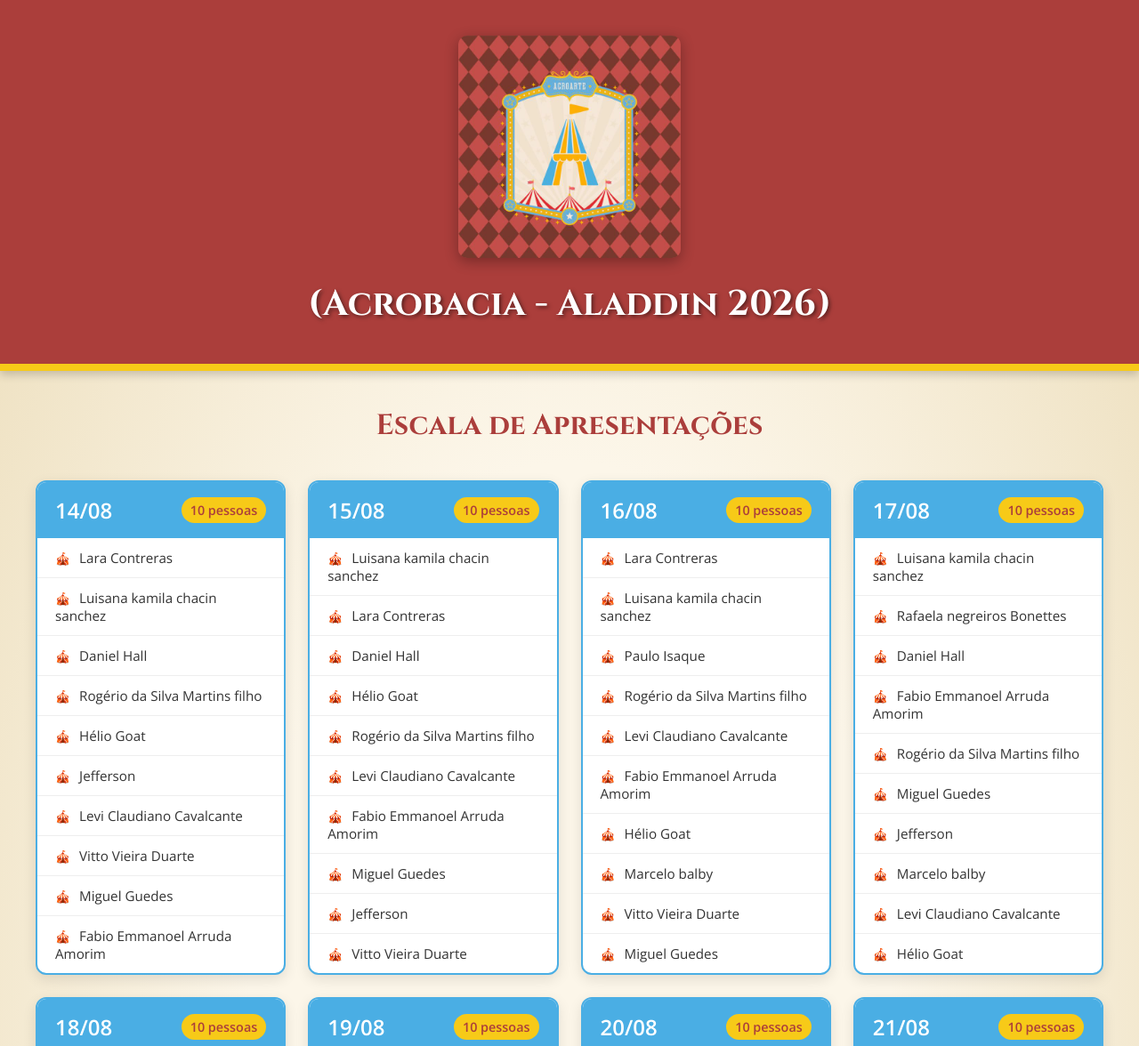
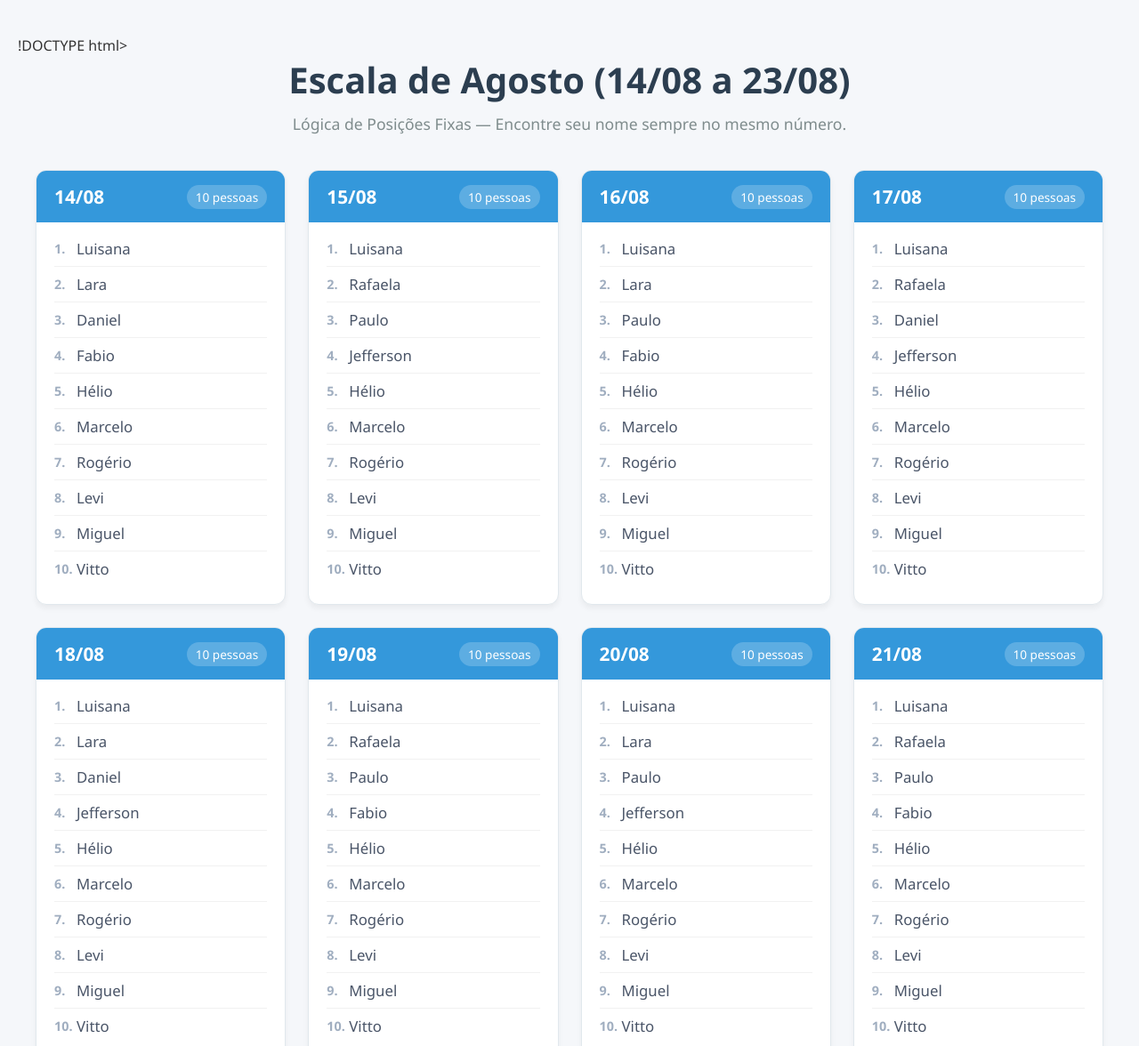
Before and after one commit to viniciussqr/acrobacia-aladdin, a plain HTML site: page index.html in a window 1280 px wide. Shown: the top 1176 px of the page at 89% size. Drawn offline with nearby package versions, Linux system fonts and the light colour scheme.

Commit message:
Update index.html

```diff
--- a/index.html
+++ b/index.html
@@ -1,90 +1,67 @@
-<!DOCTYPE html>
+!DOCTYPE html>
 <html lang="pt-BR">
 <head>
     <meta charset="UTF-8">
     <meta name="viewport" content="width=device-width, initial-scale=1.0">
-    <title>(Acrobacia - Aladdin 2026)</title>
-    <!-- Fonte do Google para dar um toque elegante e temático -->
-    <link href="https://fonts.googleapis.com/css2?family=Cinzel:wght@700&family=Open+Sans:wght@400;600&display=swap" rel="stylesheet">
-
+    <title>Escala de Trabalho - Agosto</title>
     <style>
-        :root {
-            --red-circus: #ab3e3b;
-            --blue-circus: #4aaee4;
-            --yellow-circus: #f7ca18;
-            --bg-color: #fcf6e9;
-            --text-dark: #333;
+        * {
+            margin: 0;
+            padding: 0;
+            box-sizing: border-box;
+            font-family: 'Segoe UI', Tahoma, Geneva, Verdana, sans-serif;
         }
 
         body {
-            font-family: 'Open Sans', sans-serif;
-            background-color: var(--bg-color);
-            background-image: radial-gradient(var(--bg-color) 40%, #ebdcb8 100%);
-            color: var(--text-dark);
-            margin: 0;
-            padding: 0;
-        }
-
-        header {
-            text-align: center;
+            background-color: #f5f7fa;
+            color: #333;
             padding: 40px 20px;
-            background-color: var(--red-circus);
-            border-bottom: 8px solid var(--yellow-circus);
-            box-shadow: 0 4px 10px rgba(0,0,0,0.2);
-        }
-
-        .logo-img {
-            max-width: 250px;
-            border-radius: 10px;
-            box-shadow: 0 4px 15px rgba(0,0,0,0.3);
-            margin-bottom: 20px;
-        }
-
-        h1 {
-            font-family: 'Cinzel', serif;
-            color: #fff;
-            margin: 0;
-            font-size: 2.5em;
-            text-shadow: 2px 2px 4px rgba(0,0,0,0.5);
         }
 
         .container {
             max-width: 1200px;
-            margin: 40px auto;
-            padding: 0 20px;
+            margin: 0 auto;
         }
 
-        .section-title {
+        .header {
             text-align: center;
-            font-family: 'Cinzel', serif;
-            color: var(--red-circus);
-            font-size: 2em;
             margin-bottom: 40px;
+        }
+
+        .header h1 {
+            color: #2c3e50;
+            font-size: 2.5rem;
+            margin-bottom: 10px;
+        }
+
+        .header p {
+            color: #7f8c8d;
+            font-size: 1.1rem;
         }
 
         .schedule-grid {
             display: grid;
-            grid-template-columns: repeat(auto-fit, minmax(280px, 1fr));
+            grid-template-columns: repeat(auto-fill, minmax(280px, 1fr));
             gap: 25px;
         }
 
         .card {
-            background-color: #fff;
+            background: #ffffff;
             border-radius: 12px;
+            box-shadow: 0 4px 6px rgba(0, 0, 0, 0.05);
             overflow: hidden;
-            box-shadow: 0 5px 15px rgba(0,0,0,0.1);
-            border: 2px solid var(--blue-circus);
-            transition: transform 0.3s ease;
+            border: 1px solid #e1e8ed;
+            transition: transform 0.2s ease, box-shadow 0.2s ease;
         }
 
         .card:hover {
             transform: translateY(-5px);
-            box-shadow: 0 8px 25px rgba(0,0,0,0.15);
+            box-shadow: 0 8px 15px rgba(0, 0, 0, 0.1);
         }
 
         .card-header {
-            background-color: var(--blue-circus);
-            color: #fff;
+            background: #3498db;
+            color: white;
             padding: 15px 20px;
             display: flex;
             justify-content: space-between;
@@ -92,169 +69,280 @@
         }
 
         .card-header h3 {
-            margin: 0;
-            font-size: 1.5em;
+            font-size: 1.3rem;
+            font-weight: 600;
         }
 
         .badge {
-            background-color: var(--yellow-circus);
-            color: var(--red-circus);
-            padding: 5px 10px;
+            background: rgba(255, 255, 255, 0.2);
+            padding: 4px 10px;
             border-radius: 20px;
-            font-size: 0.9em;
-            font-weight: bold;
+            font-size: 0.85rem;
+            font-weight: 500;
         }
 
         .person-list {
             list-style: none;
-            padding: 0;
-            margin: 0;
+            padding: 10px 20px 20px;
         }
 
         .person-list li {
-            padding: 12px 20px;
-            border-bottom: 1px solid #eee;
-            font-size: 0.95em;
+            padding: 8px 0;
+            border-bottom: 1px solid #f1f1f1;
+            font-size: 1.05rem;
+            color: #4a5568;
+            display: flex;
+            align-items: center;
         }
 
         .person-list li:last-child {
             border-bottom: none;
         }
 
-        .person-list li:before {
-            content: "🎪";
-            margin-right: 10px;
-            font-size: 0.9em;
+        /* Marcadores numéricos sutis para a pessoa saber a sua posição fixa */
+        .person-list {
+            counter-reset: my-awesome-counter;
         }
 
-        footer {
-            text-align: center;
-            padding: 20px;
-            background-color: #333;
-            color: #fff;
-            margin-top: 50px;
-            font-size: 0.9em;
+        .person-list li::before {
+            counter-increment: my-awesome-counter;
+            content: counter(my-awesome-counter) ". ";
+            color: #a0aec0;
+            font-weight: 600;
+            font-size: 0.9rem;
+            width: 25px;
+            display: inline-block;
+        }
+
+        .revezamento {
+            color: #e67e22; /* Destaque sutil para as duplas que revezam a mesma posição */
+            font-weight: 500;
+        }
+
+        .fixo {
+            color: #2980b9; /* Cor base para quem tem posição estática os 10 dias */
+        }
+
+        @media (max-width: 768px) {
+            .header h1 {
+                font-size: 2rem;
+            }
+            .schedule-grid {
+                grid-template-columns: 1fr;
+            }
         }
     </style>
 </head>
 <body>
 
-    <header>
-        <img src="file.jpeg" alt="Logo Acroarte" class="logo-img">
-        <h1>(Acrobacia - Aladdin 2026)</h1>
-    </header>
-
 <div class="container">
-        <h2 class="section-title">Escala de Apresentações</h2>
+    <div class="header">
+        <h1>Escala de Agosto (14/08 a 23/08)</h1>
+        <p>Lógica de Posições Fixas — Encontre seu nome sempre no mesmo número.</p>
+    </div>
 
     <div class="schedule-grid">
-
+        <!-- Dia 14 -->
         <div class="card">
             <div class="card-header">
                 <h3>14/08</h3>
                 <span class="badge">10 pessoas</span>
             </div>
             <ul class="person-list">
-                    <li>Lara Contreras</li><li>Luisana kamila chacin sanchez</li><li>Daniel Hall</li><li>Rogério da Silva Martins filho</li><li>Hélio Goat</li><li>Jefferson</li><li>Levi Claudiano Cavalcante</li><li>Vitto Vieira Duarte</li><li>Miguel Guedes</li><li>Fabio Emmanoel Arruda Amorim</li>
+                <li class="fixo">Luisana</li>
+                <li class="revezamento">Lara</li>
+                <li class="revezamento">Daniel</li>
+                <li class="revezamento">Fabio</li>
+                <li class="fixo">Hélio</li>
+                <li class="fixo">Marcelo</li>
+                <li class="fixo">Rogério</li>
+                <li class="fixo">Levi</li>
+                <li class="fixo">Miguel</li>
+                <li class="fixo">Vitto</li>
             </ul>
         </div>
 
+        <!-- Dia 15 -->
         <div class="card">
             <div class="card-header">
                 <h3>15/08</h3>
                 <span class="badge">10 pessoas</span>
             </div>
             <ul class="person-list">
-                    <li>Luisana kamila chacin sanchez</li><li>Lara Contreras</li><li>Daniel Hall</li><li>Hélio Goat</li><li>Rogério da Silva Martins filho</li><li>Levi Claudiano Cavalcante</li><li>Fabio Emmanoel Arruda Amorim</li><li>Miguel Guedes</li><li>Jefferson</li><li>Vitto Vieira Duarte</li>
+                <li class="fixo">Luisana</li>
+                <li class="revezamento">Rafaela</li>
+                <li class="revezamento">Paulo</li>
+                <li class="revezamento">Jefferson</li>
+                <li class="fixo">Hélio</li>
+                <li class="fixo">Marcelo</li>
+                <li class="fixo">Rogério</li>
+                <li class="fixo">Levi</li>
+                <li class="fixo">Miguel</li>
+                <li class="fixo">Vitto</li>
             </ul>
         </div>
 
+        <!-- Dia 16 -->
         <div class="card">
             <div class="card-header">
                 <h3>16/08</h3>
                 <span class="badge">10 pessoas</span>
             </div>
             <ul class="person-list">
-                    <li>Lara Contreras</li><li>Luisana kamila chacin sanchez</li><li>Paulo Isaque</li><li>Rogério da Silva Martins filho</li><li>Levi Claudiano Cavalcante</li><li>Fabio Emmanoel Arruda Amorim</li><li>Hélio Goat</li><li>Marcelo balby</li><li>Vitto Vieira Duarte</li><li>Miguel Guedes</li>
+                <li class="fixo">Luisana</li>
+                <li class="revezamento">Lara</li>
+                <li class="revezamento">Paulo</li>
+                <li class="revezamento">Fabio</li>
+                <li class="fixo">Hélio</li>
+                <li class="fixo">Marcelo</li>
+                <li class="fixo">Rogério</li>
+                <li class="fixo">Levi</li>
+                <li class="fixo">Miguel</li>
+                <li class="fixo">Vitto</li>
             </ul>
         </div>
 
+        <!-- Dia 17 -->
         <div class="card">
             <div class="card-header">
                 <h3>17/08</h3>
                 <span class="badge">10 pessoas</span>
             </div>
             <ul class="person-list">
-                    <li>Luisana kamila chacin sanchez</li><li>Rafaela negreiros Bonettes</li><li>Daniel Hall</li><li>Fabio Emmanoel Arruda Amorim</li><li>Rogério da Silva Martins filho</li><li>Miguel Guedes</li><li>Jefferson</li><li>Marcelo balby</li><li>Levi Claudiano Cavalcante</li><li>Hélio Goat</li>
+                <li class="fixo">Luisana</li>
+                <li class="revezamento">Rafaela</li>
+                <li class="revezamento">Daniel</li>
+                <li class="revezamento">Jefferson</li>
+                <li class="fixo">Hélio</li>
+                <li class="fixo">Marcelo</li>
+                <li class="fixo">Rogério</li>
+                <li class="fixo">Levi</li>
+                <li class="fixo">Miguel</li>
+                <li class="fixo">Vitto</li>
             </ul>
         </div>
 
+        <!-- Dia 18 -->
         <div class="card">
             <div class="card-header">
                 <h3>18/08</h3>
                 <span class="badge">10 pessoas</span>
             </div>
             <ul class="person-list">
-                    <li>Lara Contreras</li><li>Luisana kamila chacin sanchez</li><li>Daniel Hall</li><li>Vitto Vieira Duarte</li><li>Hélio Goat</li><li>Miguel Guedes</li><li>Marcelo balby</li><li>Levi Claudiano Cavalcante</li><li>Jefferson</li><li>Rogério da Silva Martins filho</li>
+                <li class="fixo">Luisana</li>
+                <li class="revezamento">Lara</li>
+                <li class="revezamento">Daniel</li>
+                <li class="revezamento">Jefferson</li>
+                <li class="fixo">Hélio</li>
+                <li class="fixo">Marcelo</li>
+                <li class="fixo">Rogério</li>
+                <li class="fixo">Levi</li>
+                <li class="fixo">Miguel</li>
+                <li class="fixo">Vitto</li>
             </ul>
         </div>
 
+        <!-- Dia 19 -->
         <div class="card">
             <div class="card-header">
                 <h3>19/08</h3>
                 <span class="badge">10 pessoas</span>
             </div>
             <ul class="person-list">
-                    <li>Rafaela negreiros Bonettes</li><li>Luisana kamila chacin sanchez</li><li>Paulo Isaque</li><li>Vitto Vieira Duarte</li><li>Levi Claudiano Cavalcante</li><li>Miguel Guedes</li><li>Marcelo balby</li><li>Rogério da Silva Martins filho</li><li>Hélio Goat</li><li>Fabio Emmanoel Arruda Amorim</li>
+                <li class="fixo">Luisana</li>
+                <li class="revezamento">Rafaela</li>
+                <li class="revezamento">Paulo</li>
+                <li class="revezamento">Fabio</li>
+                <li class="fixo">Hélio</li>
+                <li class="fixo">Marcelo</li>
+                <li class="fixo">Rogério</li>
+                <li class="fixo">Levi</li>
+                <li class="fixo">Miguel</li>
+                <li class="fixo">Vitto</li>
             </ul>
         </div>
 
+        <!-- Dia 20 -->
         <div class="card">
             <div class="card-header">
                 <h3>20/08</h3>
                 <span class="badge">10 pessoas</span>
             </div>
             <ul class="person-list">
-                    <li>Luisana kamila chacin sanchez</li><li>Rafaela negreiros Bonettes</li><li>Paulo Isaque</li><li>Rogério da Silva Martins filho</li><li>Jefferson</li><li>Vitto Vieira Duarte</li><li>Marcelo balby</li><li>Hélio Goat</li><li>Levi Claudiano Cavalcante</li><li>Miguel Guedes</li>
+                <li class="fixo">Luisana</li>
+                <li class="revezamento">Lara</li>
+                <li class="revezamento">Paulo</li>
+                <li class="revezamento">Jefferson</li>
+                <li class="fixo">Hélio</li>
+                <li class="fixo">Marcelo</li>
+                <li class="fixo">Rogério</li>
+                <li class="fixo">Levi</li>
+                <li class="fixo">Miguel</li>
+                <li class="fixo">Vitto</li>
             </ul>
         </div>
 
+        <!-- Dia 21 -->
         <div class="card">
             <div class="card-header">
                 <h3>21/08</h3>
                 <span class="badge">10 pessoas</span>
             </div>
             <ul class="person-list">
-                    <li>Rafaela negreiros Bonettes</li><li>Luisana kamila chacin sanchez</li><li>Paulo Isaque</li><li>Marcelo balby</li><li>Vitto Vieira Duarte</li><li>Rogério da Silva Martins filho</li><li>Hélio Goat</li><li>Fabio Emmanoel Arruda Amorim</li><li>Levi Claudiano Cavalcante</li><li>Miguel Guedes</li>
+                <li class="fixo">Luisana</li>
+                <li class="revezamento">Rafaela</li>
+                <li class="revezamento">Paulo</li>
+                <li class="revezamento">Fabio</li>
+                <li class="fixo">Hélio</li>
+                <li class="fixo">Marcelo</li>
+                <li class="fixo">Rogério</li>
+                <li class="fixo">Levi</li>
+                <li class="fixo">Miguel</li>
+                <li class="fixo">Vitto</li>
             </ul>
         </div>
 
+        <!-- Dia 22 -->
         <div class="card">
             <div class="card-header">
                 <h3>22/08</h3>
                 <span class="badge">10 pessoas</span>
             </div>
             <ul class="person-list">
-                    <li>Luisana kamila chacin sanchez</li><li>Rafaela negreiros Bonettes</li><li>Paulo Isaque</li><li>Levi Claudiano Cavalcante</li><li>Jefferson</li><li>Marcelo balby</li><li>Miguel Guedes</li><li>Vitto Vieira Duarte</li><li>Hélio Goat</li><li>Rogério da Silva Martins filho</li>
+                <li class="fixo">Luisana</li>
+                <li class="revezamento">Rafaela</li>
+                <li class="revezamento">Paulo</li>
+                <li class="revezamento">Jefferson</li>
+                <li class="fixo">Hélio</li>
+                <li class="fixo">Marcelo</li>
+                <li class="fixo">Rogério</li>
+                <li class="fixo">Levi</li>
+                <li class="fixo">Miguel</li>
+                <li class="fixo">Vitto</li>
             </ul>
         </div>
 
+        <!-- Dia 23 -->
         <div class="card">
             <div class="card-header">
                 <h3>23/08</h3>
                 <span class="badge">10 pessoas</span>
             </div>
             <ul class="person-list">
-                    <li>Luisana kamila chacin sanchez</li><li>Lara Contreras</li><li>Daniel Hall</li><li>Marcelo balby</li><li>Vitto Vieira Duarte</li><li>Jefferson</li><li>Fabio Emmanoel Arruda Amorim</li><li>Miguel Guedes</li><li>Rogério da Silva Martins filho</li><li>Levi Claudiano Cavalcante</li>
+                <li class="fixo">Luisana</li>
+                <li class="revezamento">Lara</li>
+                <li class="revezamento">Daniel</li>
+                <li class="revezamento">Fabio</li>
+                <li class="fixo">Hélio</li>
+                <li class="fixo">Marcelo</li>
+                <li class="fixo">Rogério</li>
+                <li class="fixo">Levi</li>
+                <li class="fixo">Miguel</li>
+                <li class="fixo">Vitto</li>
             </ul>
         </div>
-
     </div>
 </div>
 
-    <footer>
-        <p>&copy; 2026 Acroarte. Todos os direitos reservados.</p>
-    </footer>
-
 </body>
 </html>
```
Lines whose indentation alone changed are shown as unchanged.
